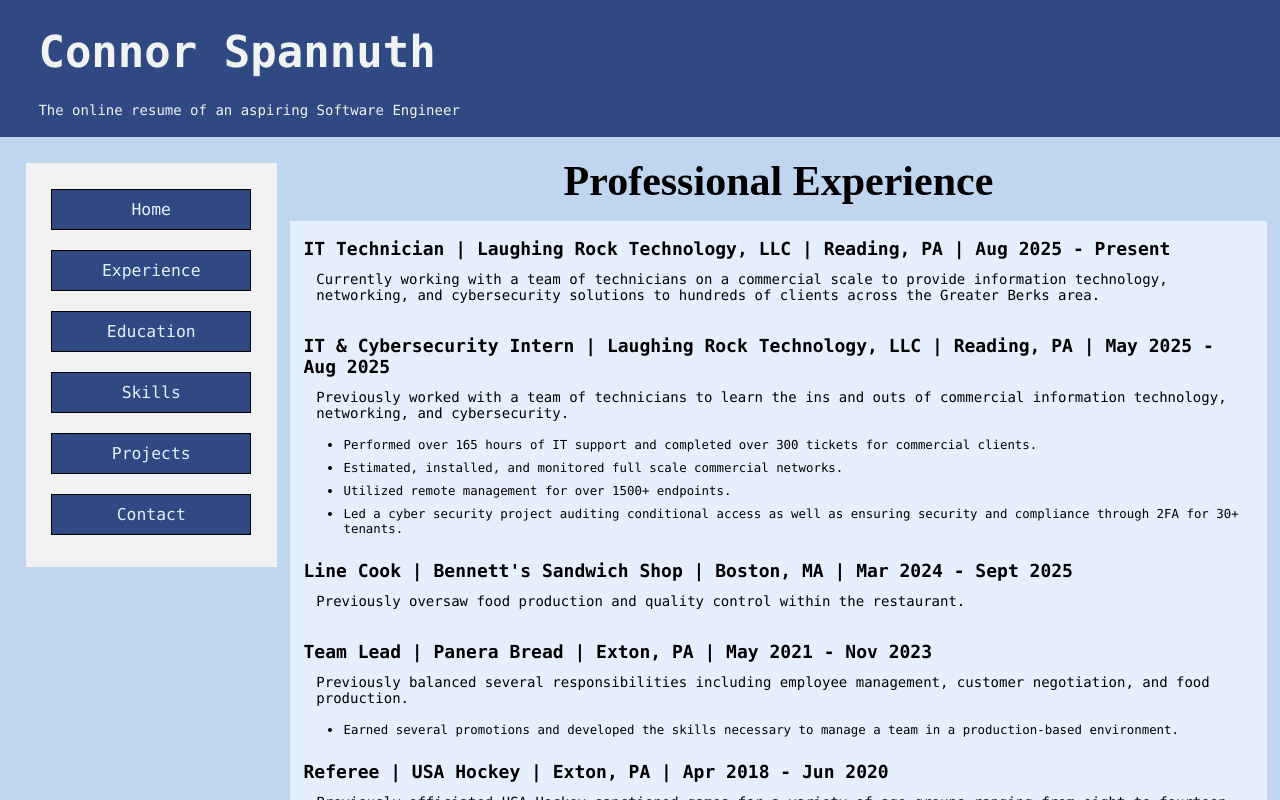
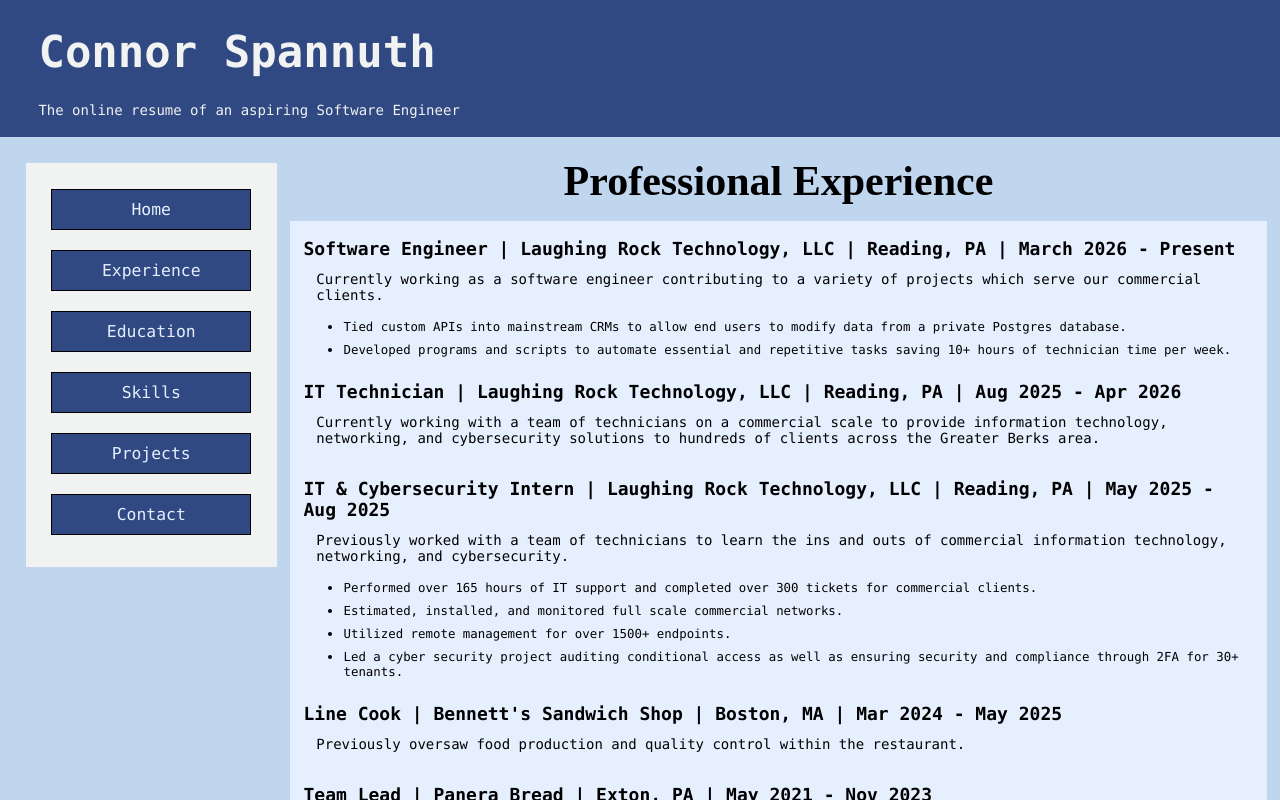
Before and after one commit to cspannuth/Online-Resume, a React (Vite) app: page /experience in a window 1280 px wide. Shown: the top 800 px of the page. Built offline with nearby package versions, Linux system fonts and the light colour scheme.

Commit message:
Updating experience

```diff
--- a/src/components/mains/Experience.tsx
+++ b/src/components/mains/Experience.tsx
@@ -55,8 +55,14 @@
             </Title>
 
             <ContentWrapper>
-                <FirstPosTitle>IT Technician | Laughing Rock Technology, LLC | Reading, PA | Aug 2025 -
-                    Present</FirstPosTitle>
+                <FirstPosTitle>Software Engineer | Laughing Rock Technology, LLC | Reading, PA | March 2026 - Present</FirstPosTitle>
+                <PosContent>Currently working as a software engineer contributing to a variety of projects which serve our commercial clients.</PosContent>
+                <Ul>
+                    <Li>Tied custom APIs into mainstream CRMs to allow end users to modify data from a private Postgres database.</Li>
+                    <Li>Developed programs and scripts to automate essential and repetitive tasks saving 10+ hours of technician time per week.</Li>
+                </Ul>
+                <PosTitle>IT Technician | Laughing Rock Technology, LLC | Reading, PA | Aug 2025 -
+                    Apr 2026</PosTitle>
                 <PosContent>Currently working with a team of technicians on a commercial scale to
                     provide information technology, networking, and
                     cybersecurity solutions to hundreds of clients across the Greater Berks area.</PosContent>
@@ -75,7 +81,7 @@
                         ensuring security and compliance through 2FA for 30+ tenants.
                     </Li>
                 </Ul>
-                <PosTitle>Line Cook | Bennett's Sandwich Shop | Boston, MA | Mar 2024 - Sept 2025</PosTitle>
+                <PosTitle>Line Cook | Bennett's Sandwich Shop | Boston, MA | Mar 2024 - May 2025</PosTitle>
                 <PosContent>Previously oversaw food production and quality control within the
                     restaurant.</PosContent>
                 <PosTitle>Team Lead | Panera Bread | Exton, PA | May 2021 - Nov 2023</PosTitle>
```
